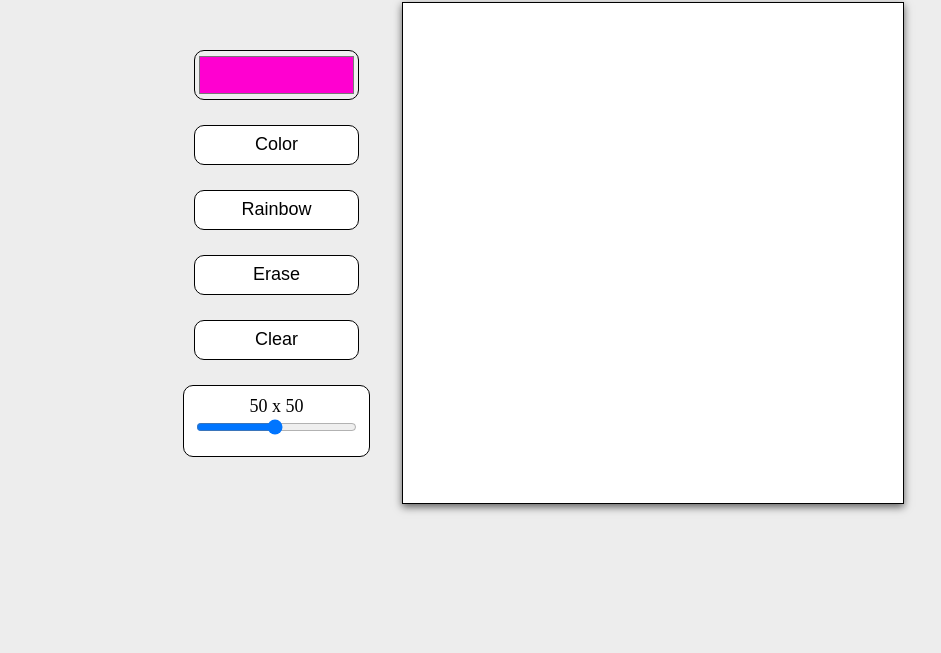
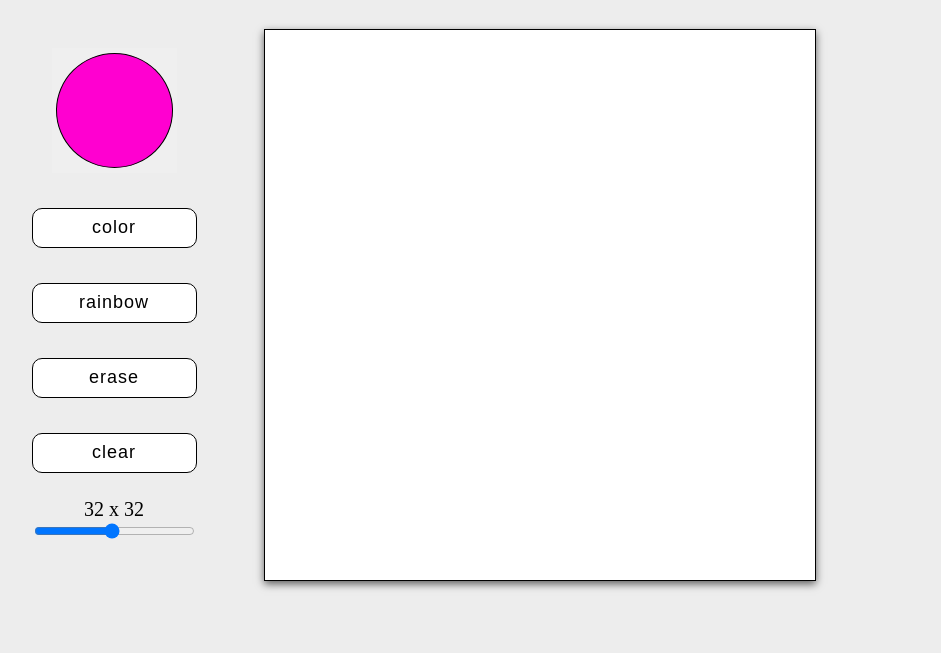
Before and after one commit to Kabukaluca/Odin-Sketch, a plain HTML site: page index.html in a window 1280 px wide. Shown: the part 147-800 px from the top of the page, without its empty margins (100-1041 px from the left). Drawn offline with Linux system fonts and the light colour scheme.

Commit message:
Reduce max grid size & Update style
reduced the max grid size from 100 x 100 to 64 x 64 to prevent delays/freezing while setting grid size;
applied different styles for better user experience;

```diff
--- a/EaS.js
+++ b/EaS.js
@@ -11,7 +11,7 @@ let isDrawing = false;
 
 
 // Set initial grid size
-gridInput.value = 50;
+gridInput.value = 32;
 gridSizeSpan.textContent = `${gridInput.value} x ${gridInput.value}`;
 
 
--- a/index.html
+++ b/index.html
@@ -7,6 +7,8 @@
         <script src="EaS.js" defer></script>
     </head>
     <body class="body">
+        <h1 id="header">Sketch Nostalgia</h1>
+        <div id="gameContainer">
             <div id="menu">
                 <div id="colorPickContainer">
                     <input id="colorPick" type="color" value="#FF00D0">
@@ -25,10 +27,12 @@
                 </div>
                 <div id="sliderContainer">
                     <span class="gridSize"></span>
-                <input id="slider" type="range" min="2" max="100" value="0">
+                    <input id="slider" type="range" min="2" max="64" value="0">
                 </div>
             </div>
             <div id="sketch-container">
             </div>
+            <div id="spacer"></div>
+        </div>
     </body>
 </html>
--- a/styles.css
+++ b/styles.css
@@ -6,33 +6,41 @@ html, body {
 
 .body {
     display: flex;
+    flex-direction: column;
     align-items: center;
     justify-content: center;
-    gap: 25px;
     background-color: #ededed
+}
+
+#gameContainer {
+    display: flex;
+    flex-direction: row;
+    gap: 50px;
+}
+
+#header {
+    font-size: 42px;
 }
 
 #menu {
     display: flex;
     flex-direction: column;
-    justify-content: center;
+    justify-content: top;
     align-items: center;
-    height: 500px;
+    padding-top: 35px ;
+    height: 550px;
     width: 200px;
-    gap: 25px;
+    gap: 35px;
 }
 
 #sliderContainer {
     display: flex;
     flex-direction: column;
     text-align: center;
-    background-color: white;
-    border: 1px solid black;
-    border-radius: 10px;
-    padding: 10px;
-    font-size: 18px;
+    margin-top: -10px;
+    font-size: 20px;
     width:165px ;
-    height: 50px;
+    height: 25px;
 }
 
 #slider{
@@ -40,10 +48,19 @@ html, body {
 }
 
 #colorPick {
-    width: 165px;
-    height: 50px;
+    width: 125px;
+    height: 125px;
+    border: none;
+}
+
+#colorPick::-webkit-color-swatch {
+    border-radius: 50%;
     border: 1px solid black;
-    border-radius: 10px;
+}
+
+#colorPick::-moz-color-swatch {
+    border-radius: 50%;
+    border: 1px solid black;
 }
 
 #clearBtn, #colorBtn, #eraserBtn, #rainbowBtn {
@@ -57,7 +74,8 @@ html, body {
     align-items: center;
     justify-content: center;
     text-decoration: none;
-    text-transform: capitalize;
+    text-transform: lowercase;
+    letter-spacing: 1px;
     cursor: pointer;
     position: relative;
     transition: transform 0.3s;
@@ -74,8 +92,17 @@ html, body {
     background-color: white;
     border: 1px solid black;
     box-shadow: 0px 3px 8px rgba(0, 0, 0, 0.611);
-    height: 500px;
-    width: 500px;
+    height: 550px;
+    width: 550px;
+}
+
+#spacer {
+    display: flex;
+    flex-direction: column;
+    justify-content: center;
+    align-items: center;
+    height: 100%;
+    width: 200px;
 }
 
 .divCol {
```
Lines whose indentation alone changed are shown as unchanged.
